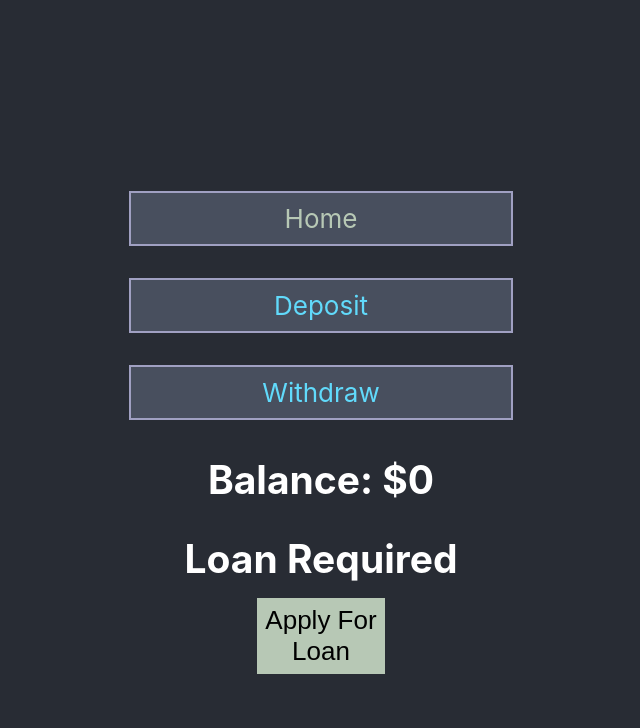
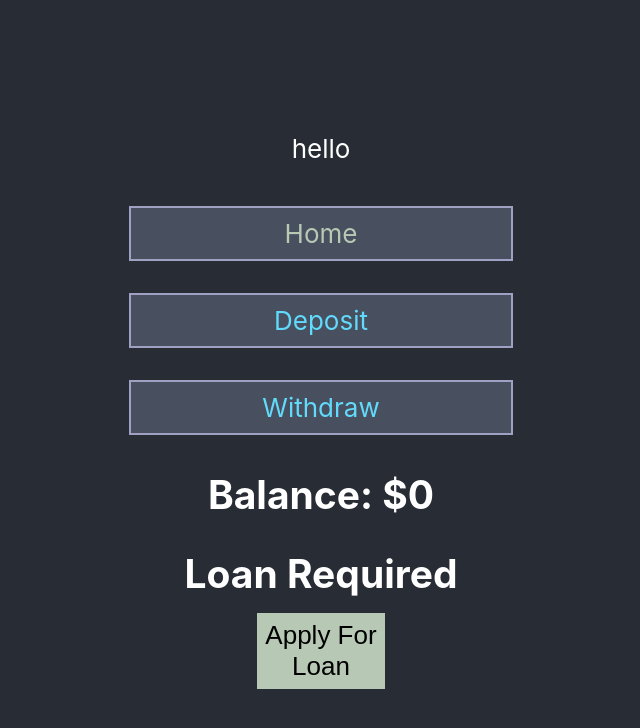
Before and after one commit to TylerEikenberg/React-Redux-Banking-App_two, a React (Create React App) app: page / in a window 1280 px wide. Shown: the top 728 px of the page, without its empty margins (319-959 px from the left). Built offline with nearby package versions, Linux system fonts and the light colour scheme.

Commit message:
create login form

```diff
--- a/src/App.js
+++ b/src/App.js
@@ -4,12 +4,14 @@ import { BrowserRouter, Route, NavLink } from "react-router-dom";
 import HomePage from "./pages/HomePage";
 import DepositPage from "./pages/DepositPage";
 import WithdrawPage from "./pages/WithdrawPage";
+import LoginForm from "./components/loginForm/LoginForm";
 
 function App() {
   return (
     <BrowserRouter>
       <div className="App">
         <header className="App-header">
+          <LoginForm />
           <ul className="App-ul">
             <NavLink
               className="App-link"
--- /dev/null
+++ b/src/components/loginForm/LoginForm.js
@@ -0,0 +1,7 @@
+import React from "react";
+
+function LoginForm() {
+  return <div>hello</div>;
+}
+
+export default LoginForm;
```
